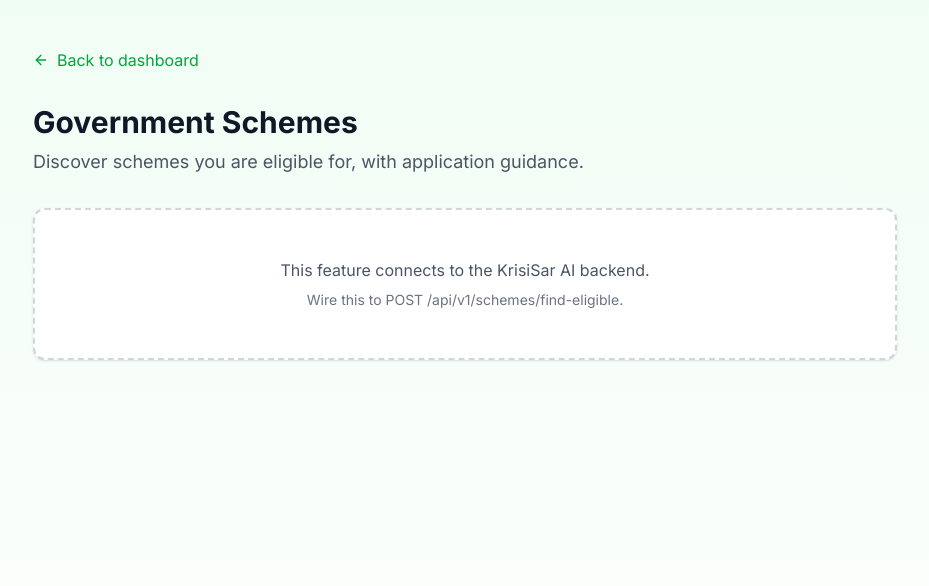
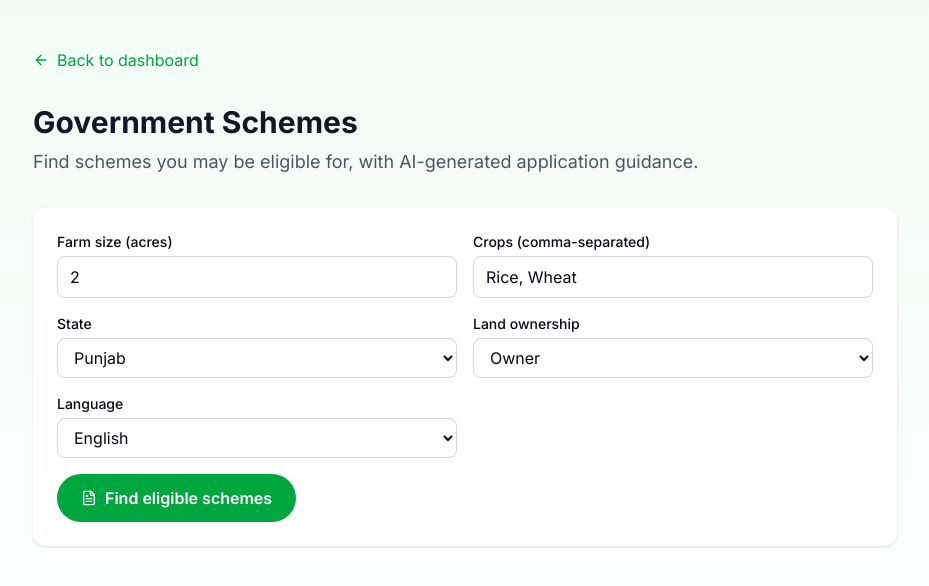
Before and after one commit to Ritik-Gupta8/KrisiSar-AI, a Next.js app in the folder frontend/: page /dashboard/schemes in a window 1280 px wide. Shown: the top 586 px of the page, without its empty margins (175-1104 px from the left). Built offline with nearby package versions, Linux system fonts and the light colour scheme.

Commit message:
feat(schemes): implement government schemes finder with AI guidance

```diff
--- a/frontend/app/dashboard/schemes/page.tsx
+++ b/frontend/app/dashboard/schemes/page.tsx
@@ -1,14 +1,240 @@
-import { FeatureShell, ComingSoon } from "@/components/FeatureShell";
+"use client";
 
-export const metadata = { title: "Government Schemes - KrisiSar AI" };
+import { useState } from "react";
+import { FeatureShell } from "@/components/FeatureShell";
+import { apiRequest, ApiError } from "@/lib/api";
+import { Loader2, AlertTriangle, FileText, ExternalLink } from "lucide-react";
+
+const STATES = [
+  "Punjab",
+  "Haryana",
+  "Maharashtra",
+  "Karnataka",
+  "Tamil Nadu",
+  "Andhra Pradesh",
+  "Uttar Pradesh",
+  "Bihar",
+  "West Bengal",
+  "Gujarat",
+  "Other",
+];
+const LANGUAGES = [
+  { code: "en", label: "English" },
+  { code: "hi", label: "हिंदी" },
+  { code: "mr", label: "मराठी" },
+  { code: "ta", label: "தமிழ்" },
+  { code: "te", label: "తెలుగు" },
+];
+
+interface Scheme {
+  name?: string;
+  description?: string;
+  eligibility?: string;
+  benefits?: string;
+  category?: string;
+  applicationUrl?: string;
+}
+
+interface SchemeResult {
+  schemes?: Scheme[];
+  guidance?: string;
+  totalSchemes?: number;
+}
 
 export default function SchemesPage() {
+  const [farmSize, setFarmSize] = useState("2");
+  const [crops, setCrops] = useState("Rice, Wheat");
+  const [state, setState] = useState("Punjab");
+  const [ownership, setOwnership] = useState("Owner");
+  const [language, setLanguage] = useState("en");
+  const [loading, setLoading] = useState(false);
+  const [error, setError] = useState<string | null>(null);
+  const [result, setResult] = useState<SchemeResult | null>(null);
+
+  async function find() {
+    setLoading(true);
+    setError(null);
+    setResult(null);
+    try {
+      const res = await apiRequest<SchemeResult>("/api/v1/schemes/find-eligible", {
+        method: "POST",
+        body: {
+          farmSize: parseFloat(farmSize) || 0,
+          crops: crops
+            .split(",")
+            .map((c) => c.trim())
+            .filter(Boolean),
+          state,
+          landOwnership: ownership,
+          language,
+        },
+      });
+      setResult(res);
+    } catch (err) {
+      setError(err instanceof ApiError ? err.message : "Something went wrong.");
+    } finally {
+      setLoading(false);
+    }
+  }
+
   return (
     <FeatureShell
       title="Government Schemes"
-      description="Discover schemes you are eligible for, with application guidance."
+      description="Find schemes you may be eligible for, with AI-generated application guidance."
     >
-      <ComingSoon note="Wire this to POST /api/v1/schemes/find-eligible." />
+      <div className="feature-card">
+        <div className="grid sm:grid-cols-2 gap-4 mb-4">
+          <div>
+            <label className="block text-sm font-medium mb-1">
+              Farm size (acres)
+            </label>
+            <input
+              type="number"
+              min="0"
+              step="0.1"
+              value={farmSize}
+              onChange={(e) => setFarmSize(e.target.value)}
+              className="w-full rounded-lg border border-gray-300 dark:border-gray-700 bg-white dark:bg-gray-800 px-3 py-2"
+            />
+          </div>
+          <div>
+            <label className="block text-sm font-medium mb-1">
+              Crops (comma-separated)
+            </label>
+            <input
+              type="text"
+              value={crops}
+              onChange={(e) => setCrops(e.target.value)}
+              className="w-full rounded-lg border border-gray-300 dark:border-gray-700 bg-white dark:bg-gray-800 px-3 py-2"
+            />
+          </div>
+          <div>
+            <label className="block text-sm font-medium mb-1">State</label>
+            <select
+              value={state}
+              onChange={(e) => setState(e.target.value)}
+              className="w-full rounded-lg border border-gray-300 dark:border-gray-700 bg-white dark:bg-gray-800 px-3 py-2"
+            >
+              {STATES.map((s) => (
+                <option key={s} value={s}>
+                  {s}
+                </option>
+              ))}
+            </select>
+          </div>
+          <div>
+            <label className="block text-sm font-medium mb-1">
+              Land ownership
+            </label>
+            <select
+              value={ownership}
+              onChange={(e) => setOwnership(e.target.value)}
+              className="w-full rounded-lg border border-gray-300 dark:border-gray-700 bg-white dark:bg-gray-800 px-3 py-2"
+            >
+              <option value="Owner">Owner</option>
+              <option value="Tenant">Tenant</option>
+              <option value="Sharecropper">Sharecropper</option>
+            </select>
+          </div>
+          <div>
+            <label className="block text-sm font-medium mb-1">Language</label>
+            <select
+              value={language}
+              onChange={(e) => setLanguage(e.target.value)}
+              className="w-full rounded-lg border border-gray-300 dark:border-gray-700 bg-white dark:bg-gray-800 px-3 py-2"
+            >
+              {LANGUAGES.map((l) => (
+                <option key={l.code} value={l.code}>
+                  {l.label}
+                </option>
+              ))}
+            </select>
+          </div>
+        </div>
+        <button
+          onClick={find}
+          disabled={loading}
+          className="rounded-full bg-green-600 text-white px-6 py-3 font-semibold hover:bg-green-700 disabled:opacity-50 inline-flex items-center gap-2"
+        >
+          {loading ? (
+            <>
+              <Loader2 className="w-4 h-4 animate-spin" /> Finding schemes...
+            </>
+          ) : (
+            <>
+              <FileText className="w-4 h-4" /> Find eligible schemes
+            </>
+          )}
+        </button>
+
+        {error && (
+          <div
+            role="alert"
+            className="mt-4 flex items-start gap-2 rounded-lg bg-red-50 dark:bg-red-900/20 text-red-700 dark:text-red-300 p-3 text-sm"
+          >
+            <AlertTriangle className="w-4 h-4 mt-0.5 shrink-0" />
+            <span>{error}</span>
+          </div>
+        )}
+      </div>
+
+      {result && (
+        <div className="mt-6 space-y-4 animate-fade-in">
+          {result.schemes && result.schemes.length > 0 && (
+            <div className="grid md:grid-cols-2 gap-4">
+              {result.schemes.map((s, i) => (
+                <div key={i} className="feature-card">
+                  <div className="flex items-start justify-between gap-2">
+                    <h3 className="font-bold text-gray-900 dark:text-white">
+                      {s.name}
+                    </h3>
+                    {s.category && (
+                      <span className="text-xs px-2 py-0.5 rounded-full bg-green-100 text-green-800 dark:bg-green-900/40 dark:text-green-300 whitespace-nowrap">
+                        {s.category}
+                      </span>
+                    )}
+                  </div>
+                  {s.description && (
+                    <p className="text-sm text-gray-600 dark:text-gray-300 mt-1">
+                      {s.description}
+                    </p>
+                  )}
+                  {s.eligibility && (
+                    <p className="text-sm mt-2">
+                      <span className="font-medium">Eligibility:</span>{" "}
+                      {s.eligibility}
+                    </p>
+                  )}
+                  {s.benefits && (
+                    <p className="text-sm mt-1">
+                      <span className="font-medium">Benefits:</span> {s.benefits}
+                    </p>
+                  )}
+                  {s.applicationUrl && (
+                    <a
+                      href={s.applicationUrl}
+                      target="_blank"
+                      rel="noopener noreferrer"
+                      className="mt-3 inline-flex items-center gap-1 text-sm text-green-600 hover:text-green-700"
+                    >
+                      Apply <ExternalLink className="w-3 h-3" />
+                    </a>
+                  )}
+                </div>
+              ))}
+            </div>
+          )}
+
+          {result.guidance && (
+            <div className="feature-card">
+              <h3 className="font-bold mb-2">How to apply</h3>
+              <p className="text-sm text-gray-700 dark:text-gray-300 whitespace-pre-wrap">
+                {result.guidance}
+              </p>
+            </div>
+          )}
+        </div>
+      )}
     </FeatureShell>
   );
 }
```
